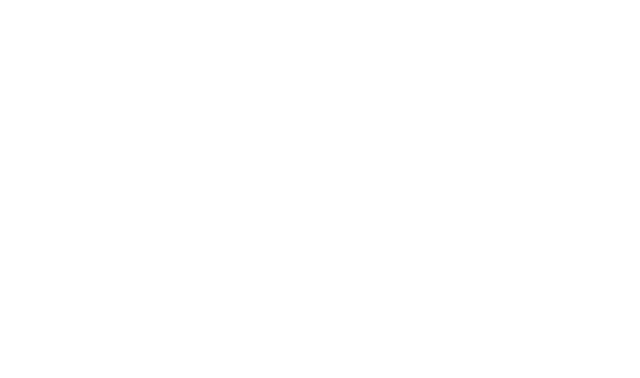
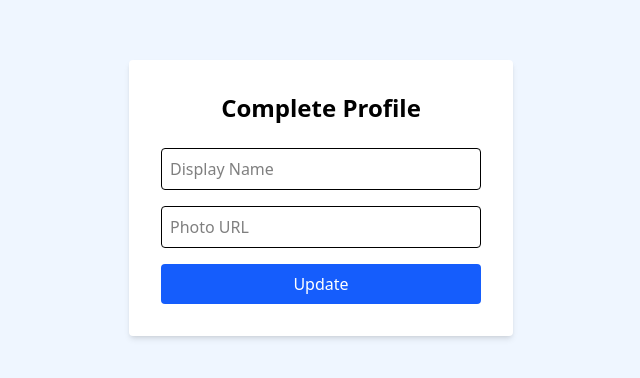
Before and after one commit to Himanshu6205/react-expence-tracker, a React (Vite) app: page /complete-profile in a window 1280 px wide. Before the commit this address had no page. Shown: the part 202-580 px from the top of the page, without its empty margins (319-959 px from the left). Built offline with nearby package versions, Linux system fonts and the light colour scheme.

Commit message:
"update prifile "

```diff
--- a/src/App.jsx
+++ b/src/App.jsx
@@ -4,6 +4,7 @@
 import SignUp from "./components/SignUp";
 import Login from "./components/Login";
 import Dashboard from "./components/Dashboard";
+import CompleteProfile from "./components/CompleteProfile";
 
 export default function App() {
   return (
@@ -12,7 +13,8 @@
         <Route path="/signup" element={<SignUp />} />
         <Route path="/login" element={<Login />} />
         <Route path="/dashboard" element={<Dashboard />} />
-        <Route path="/" element={<Login />} /> {/* default to login */}
+        <Route path="/complete-profile" element={<CompleteProfile />} />
+        <Route path="/" element={<Login />} />
       </Routes>
     </Router>
   );
--- /dev/null
+++ b/src/components/CompleteProfile.jsx
@@ -0,0 +1,71 @@
+// src/components/CompleteProfile.jsx
+import React, { useState } from "react";
+import { auth } from "../firebase";
+import { updateProfile } from "firebase/auth";
+import { useNavigate } from "react-router-dom";
+
+export default function CompleteProfile() {
+  const [displayName, setDisplayName] = useState("");
+  const [photoURL, setPhotoURL] = useState("");
+  const [error, setError] = useState("");
+  const navigate = useNavigate();
+
+  const handleUpdateProfile = async (e) => {
+    e.preventDefault();
+    setError("");
+
+    if (!auth.currentUser) {
+      setError("No user is logged in.");
+      return;
+    }
+
+    try {
+      await updateProfile(auth.currentUser, {
+        displayName,
+        photoURL,
+      });
+
+      console.log("Profile updated successfully.");
+      // Redirect back or show success message
+      navigate("/dashboard");
+    } catch (err) {
+      console.error(err);
+      setError(err.message);
+    }
+  };
+
+  return (
+    <div className="min-h-screen flex items-center justify-center bg-blue-50">
+      <div className="w-full max-w-sm p-8 bg-white shadow-md rounded">
+        <h2 className="text-center text-2xl font-bold mb-6">
+          Complete Profile
+        </h2>
+        <form onSubmit={handleUpdateProfile} className="space-y-4">
+          <input
+            type="text"
+            placeholder="Display Name"
+            className="w-full p-2 border rounded"
+            value={displayName}
+            onChange={(e) => setDisplayName(e.target.value)}
+          />
+          <input
+            type="text"
+            placeholder="Photo URL"
+            className="w-full p-2 border rounded"
+            value={photoURL}
+            onChange={(e) => setPhotoURL(e.target.value)}
+          />
+
+          {error && <p className="text-red-500 text-sm text-center">{error}</p>}
+
+          <button
+            type="submit"
+            className="w-full py-2 bg-blue-600 text-white rounded hover:bg-blue-700"
+          >
+            Update
+          </button>
+        </form>
+      </div>
+    </div>
+  );
+}
--- a/src/components/Dashboard.jsx
+++ b/src/components/Dashboard.jsx
@@ -1,12 +1,25 @@
 // src/components/Dashboard.jsx
 import React from "react";
+import { useNavigate } from "react-router-dom";
 
 export default function Dashboard() {
+  const navigate = useNavigate();
+
+  const handleCompleteProfile = () => {
+    navigate("/complete-profile");
+  };
+
   return (
-    <div className="min-h-screen flex items-center justify-center bg-green-50">
-      <h1 className="text-3xl font-bold text-green-700">
-        Welcome to Expense Tracker
+    <div className="min-h-screen flex flex-col items-center justify-center bg-yellow-50">
+      <h1 className="text-2xl font-bold mb-4 text-yellow-800">
+        Your profile is incomplete
       </h1>
+      <button
+        onClick={handleCompleteProfile}
+        className="px-6 py-2 bg-yellow-500 text-white rounded hover:bg-yellow-600"
+      >
+        Complete Profile
+      </button>
     </div>
   );
 }
```
